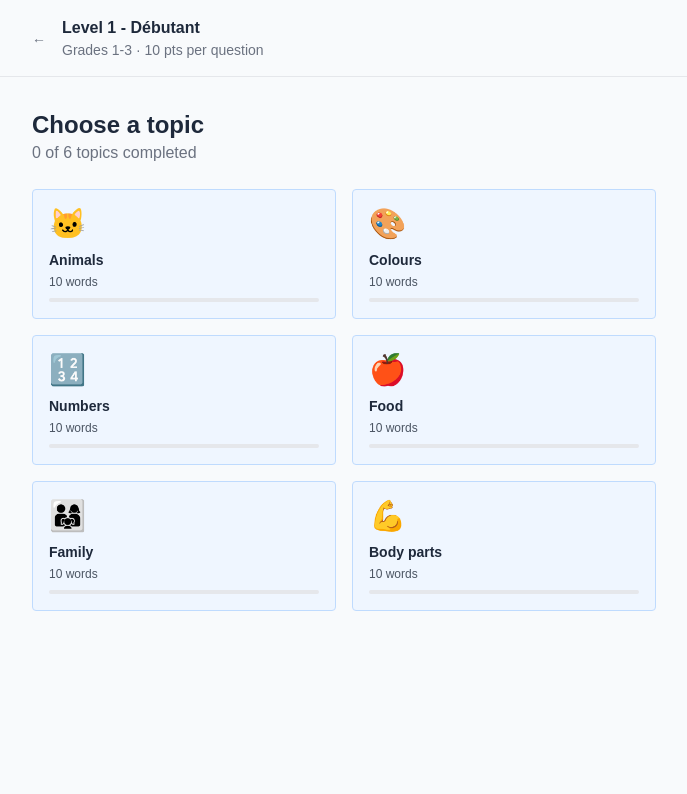
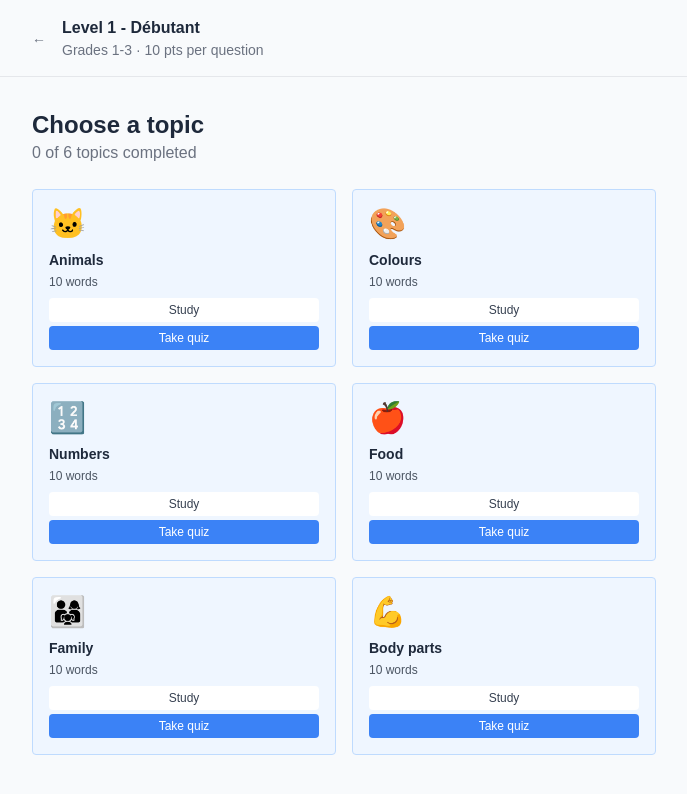
Before and after one commit to xhu72/french-academy-kids, a React (Vite) app: page /level/1 in a window 1280 px wide. Shown: the top 794 px of the page, without its empty margins (296-983 px from the left). Built offline with nearby package versions, Linux system fonts and the light colour scheme; no server answers; the database is empty; sample sign-in values are in the browser's storage.

Commit message:
add quiz button into topic select page

```diff
--- a/src/components/TopicCard.jsx
+++ b/src/components/TopicCard.jsx
@@ -1,24 +1,38 @@
 import { TOPIC_EMOJIS } from '../data/topicEmojis'
 
-export default function TopicCard({ topic, wordCount, isDone, score, color, onClick }) {
+export default function TopicCard({ topic, wordCount, isDone, score, color, levelId, navigate }) {
   const emoji = TOPIC_EMOJIS[topic] ?? '📖'
 
   return (
-    <button
-      onClick={onClick}
+    <div
       className="text-left rounded p-4 w-full"
       style={{ background: color.bg, border: `1px solid ${color.border}` }}
     >
       <div className="text-3xl mb-2">{emoji}</div>
       <p className="font-bold text-sm mb-1">{topic}</p>
       <p className="text-xs mb-2 text-gray-600">{wordCount} words</p>
-      {isDone ? (
+
+      {isDone && (
         <span className="text-xs px-2 py-1 rounded bg-white text-gray-700">
           Done · {Math.round(score)}%
         </span>
-      ) : (
-        <div className="h-1 rounded bg-gray-200 mt-1" />
       )}
-    </button>
+
+      <div className="flex flex-col gap-1 mt-2">
+        <button
+          onClick={() => navigate(`/lesson/${levelId}/${encodeURIComponent(topic)}`)}
+          className="text-xs px-2 py-1 rounded bg-white text-gray-700 w-full"
+        >
+          Study
+        </button>
+        <button
+          onClick={() => navigate(`/quiz/${levelId}/${encodeURIComponent(topic)}`)}
+          className="text-xs px-2 py-1 rounded text-white w-full"
+          style={{ background: color.bar }}
+        >
+          Take quiz
+        </button>
+      </div>
+    </div>
   )
 }
--- a/src/pages/TopicSelectPage.jsx
+++ b/src/pages/TopicSelectPage.jsx
@@ -126,6 +126,8 @@ export default function TopicSelectPage() {
                   isDone={isDone}
                   score={topicScore}
                   color={color}
+                  levelId={levelId}
+                  navigate={navigate}
                   onClick={() => navigate(`/lesson/${levelId}/${encodeURIComponent(topic)}`)}
                 />
               )
```
